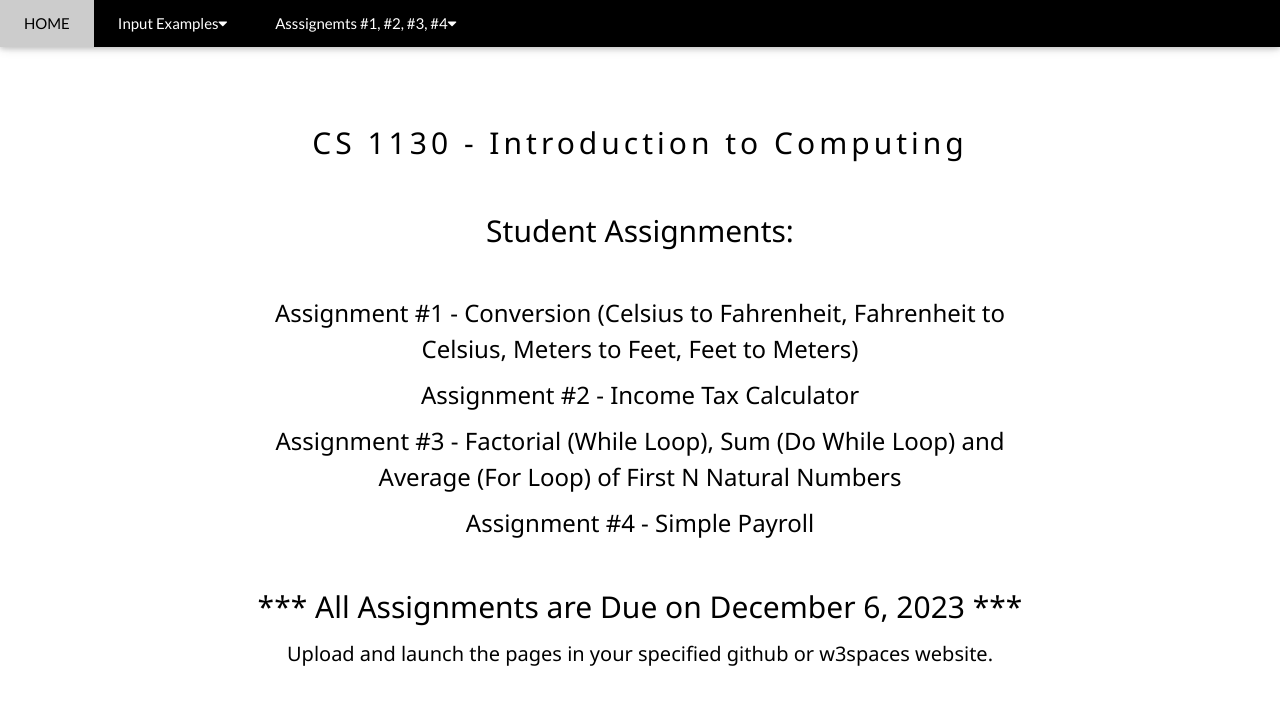
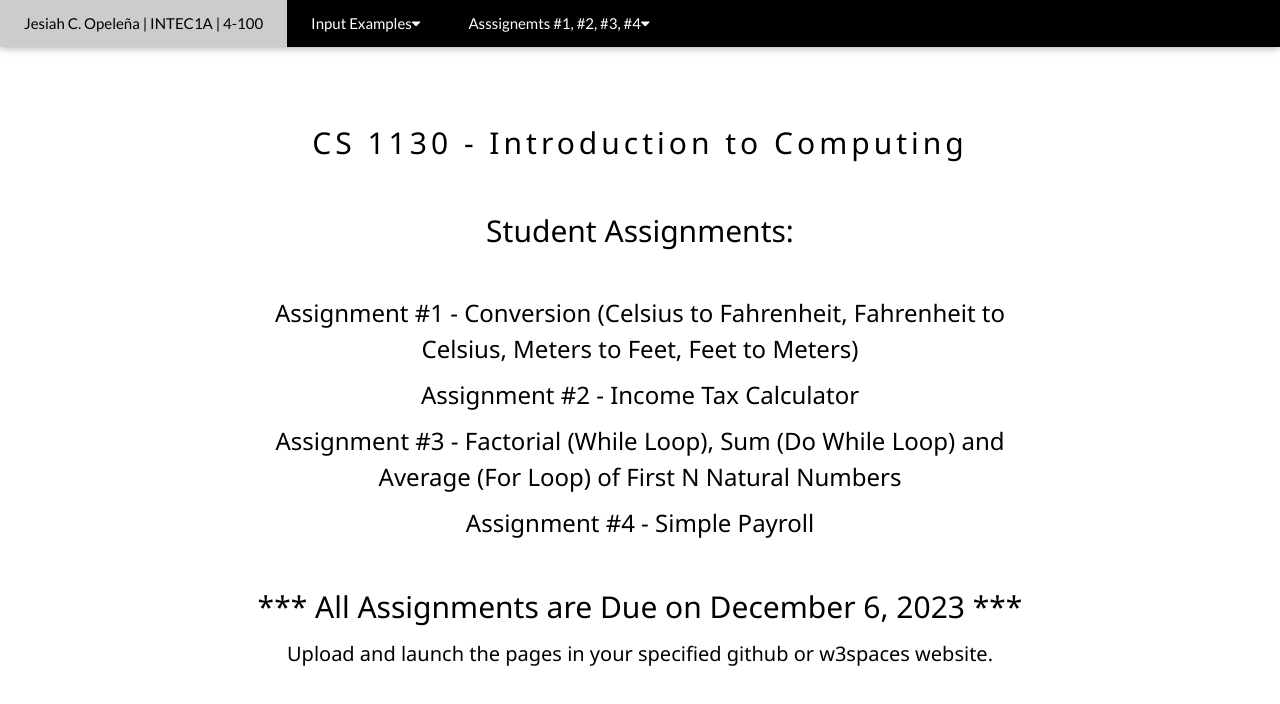
Before and after one commit to JCOPELENA/jcopelena.github.io, a plain HTML site: page index.html in a window 1280 px wide. Drawn offline with nearby package versions, Linux system fonts and the light colour scheme.

Commit message:
Update index.html

```diff
--- a/index.html
+++ b/index.html
@@ -16,7 +16,7 @@ body {font-family: "Lato", sans-serif}
 <div class="w3-top">
   <div class="w3-bar w3-black w3-card">
     <a class="w3-bar-item w3-button w3-padding-large w3-hide-medium w3-hide-large w3-right" href="javascript:void(0)" onclick="myFunction()" title="Toggle Navigation Menu"><i class="fa fa-bars"></i></a>
-    <a href="#" class="w3-bar-item w3-button w3-padding-large">HOME</a>
+    <a href="#" class="w3-bar-item w3-button w3-padding-large">Jesiah C. Opeleña | INTEC1A | 4-100</a>
 
 
     <div class="w3-dropdown-hover w3-hide-small">
```
